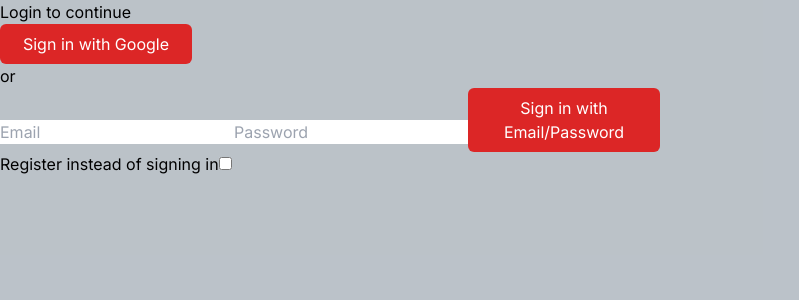
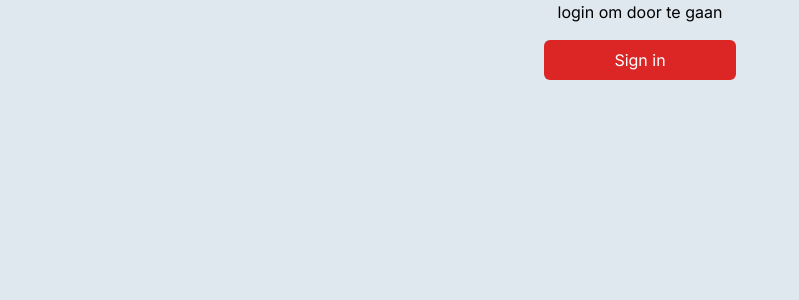
Before and after one commit to SelimD024/DevChirp, a React (Vite) app in the folder DevChirp/: page /login in a window 1280 px wide. Shown: the top 300 px of the page, without its empty margins (0-799 px from the left). Built offline with nearby package versions, Linux system fonts and the light colour scheme.

Commit message:
Login update

```diff
--- a/DevChirp/src/components/LoginPage.jsx
+++ b/DevChirp/src/components/LoginPage.jsx
@@ -1,94 +1,23 @@
-import { useState } from "react";
-import {
-  getAuth,
-  signInWithPopup,
-  GoogleAuthProvider,
-  createUserWithEmailAndPassword,
-  signInWithEmailAndPassword, // Add this import
-} from "firebase/auth";
-import { initFirebase } from "../../firebase/firebase";
+
+import { getAuth, signInWithPopup, GoogleAuthProvider } from 'firebase/auth';
+import { initFirebase } from '../../firebase/firebase';
 
 const Home = () => {
-  initFirebase();
-
-  const [email, setEmail] = useState("");
-  const [password, setPassword] = useState("");
-  const [isRegistering, setIsRegistering] = useState(false);
-
+    initFirebase
+  const provider = new GoogleAuthProvider();
   const auth = getAuth();
 
-  const handleGoogleSignIn = async () => {
-    const provider = new GoogleAuthProvider();
-    try {
-      const result = await signInWithPopup(auth, provider);
-      const user = result.user;
-      console.log(user);
-    } catch (error) {
-      console.log(error.message);
-    }
-  };
-
-  const handleEmailSignIn = async () => {
-    try {
-      if (isRegistering) {
-        const userCredential = await createUserWithEmailAndPassword(
-          auth,
-          email,
-          password
-        );
-        const user = userCredential.user;
-        console.log(user);
-      } else {
-        const userCredential = await signInWithEmailAndPassword(
-          auth,
-          email,
-          password
-        );
-        const user = userCredential.user;
-        console.log(user);
-      }
-    } catch (error) {
-      console.log(error.message);
-    }
+  const signIn = async () => {
+    const result = await signInWithPopup(auth, provider);
+    console.log(result.user);
   };
 
   return (
-    <div className="login-form">
-      <div>Login to continue</div>
-      <button onClick={handleGoogleSignIn}>
-        <div className="bg-red-600 text-white rounded-md p-2 w-48">
-          Sign in with Google
-        </div>
+    <div className="text-center flex flex-col gap-4 items-center">
+      <div>login om door te gaan</div>
+      <button onClick={signIn}>
+        <div className="bg-red-600 text-white rounded-md p-2 w-48">Sign in</div>
       </button>
-      <div>or</div>
-      <input
-        type="email"
-        placeholder="Email"
-        value={email}
-        onChange={(e) => setEmail(e.target.value)}
-      />
-      <input
-        type="password"
-        placeholder="Password"
-        value={password}
-        onChange={(e) => setPassword(e.target.value)}
-      />
-      <button onClick={handleEmailSignIn}>
-        <div className="bg-red-600 text-white rounded-md p-2 w-48">
-          {isRegistering ? "Register" : "Sign in"} with Email/Password
-        </div>
-      </button>
-      <div>
-        <label htmlFor="register-checkbox">
-          Register instead of signing in
-        </label>
-        <input
-          id="register-checkbox"
-          type="checkbox"
-          checked={isRegistering}
-          onChange={() => setIsRegistering(!isRegistering)}
-        />
-      </div>
     </div>
   );
 };
```
